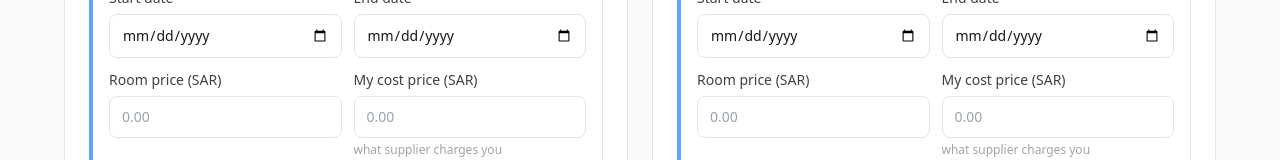
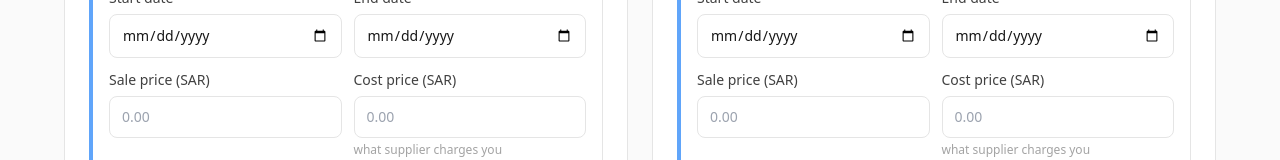
Before and after one commit to itsmuhammadharoon0/room-cost, a Next.js app: page / in a window 1280 px wide. Shown: the part 602-762 px from the top of the page. Built offline with nearby package versions, Linux system fonts and the light colour scheme.

Commit message:
added ticket price

```diff
--- a/app/page.tsx
+++ b/app/page.jsx
@@ -343,13 +343,13 @@ function HotelPanel({ name, state, pax }) {
 
               <div className="grid grid-cols-2 gap-3 mb-3">
                 <Field
-                  label="Room price (SAR)"
+                  label="Sale price (SAR)"
                   value={seg.roomPrice}
                   onChange={(v) => state.updateSegment(seg.id, "roomPrice", v)}
                   placeholder="0.00"
                 />
                 <Field
-                  label="My cost price (SAR)"
+                  label="Cost price (SAR)"
                   value={seg.costPrice}
                   onChange={(v) => state.updateSegment(seg.id, "costPrice", v)}
                   placeholder="0.00"
--- a/package.json
+++ b/package.json
@@ -13,8 +13,11 @@
     "react-dom": "^18"
   },
   "devDependencies": {
+    "@types/node": "26.1.1",
+    "@types/react": "19.2.17",
     "autoprefixer": "^10",
     "postcss": "^8",
-    "tailwindcss": "^3"
+    "tailwindcss": "^3",
+    "typescript": "7.0.2"
   }
 }
```
Also changed, not shown: 1 other file (tests, documents, lock files or other folders).
